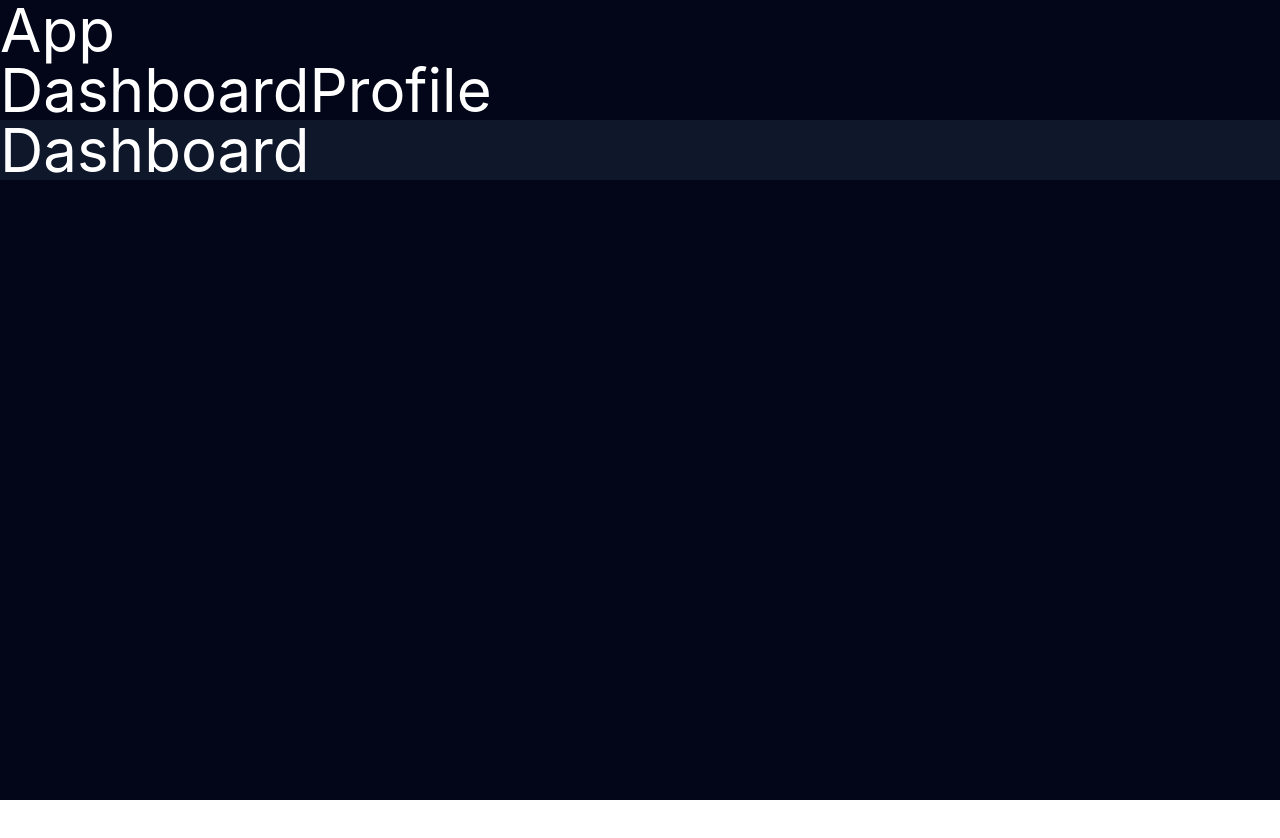
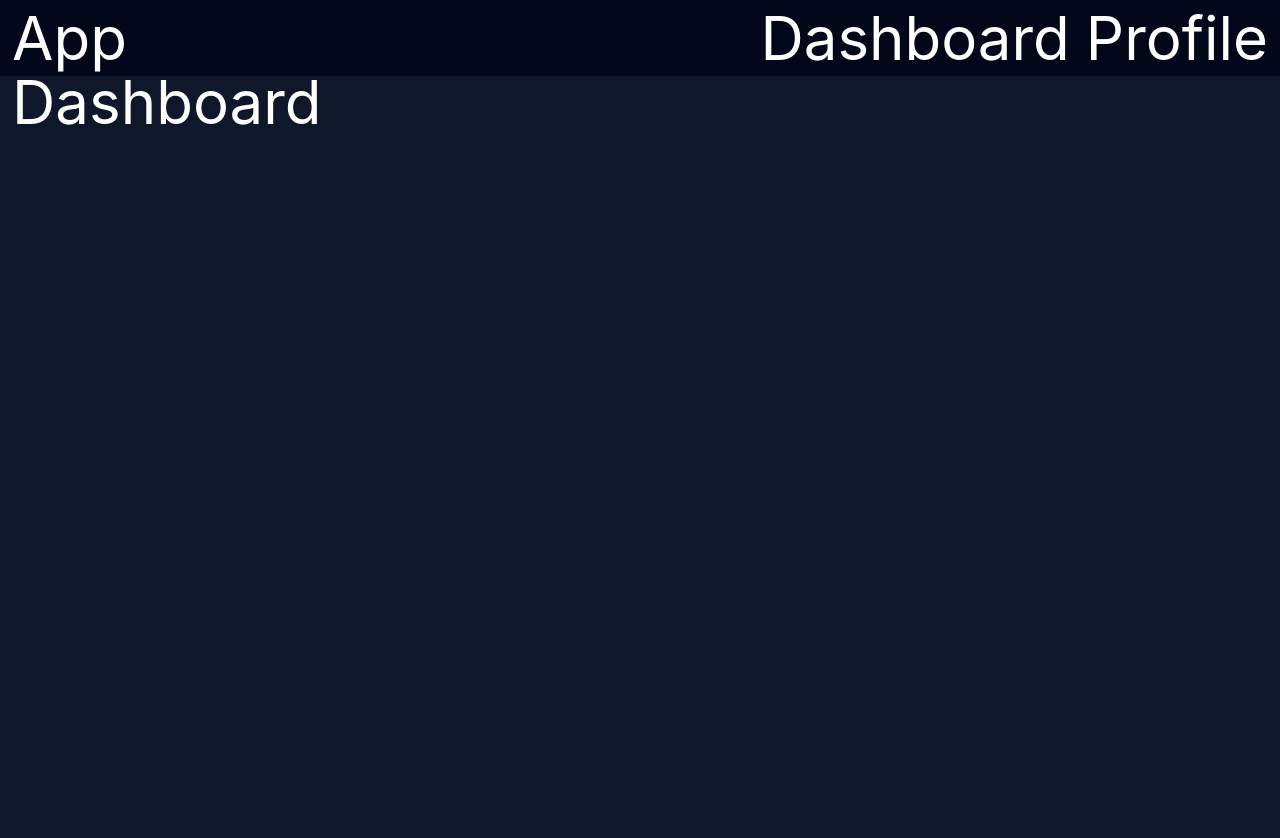
Before and after one commit to cuckoodile/SHS-PHPMYSQL-2026-2027, a React (Vite) app: page / in a window 1280 px wide. Shown: the top 838 px of the page. Before the commit the page ends 800 px from the top, so only its background shows below. Built offline with nearby package versions, Linux system fonts and the light colour scheme.

Commit message:
Updated header and added Footer and Header components

```diff
--- a/src/App.jsx
+++ b/src/App.jsx
@@ -1,25 +1,18 @@
-import React, { useState, useEffect } from "react";
-import { Outlet, useNavigate } from "react-router";
-import Dashboard from "./pages/Dashboard";
+import { Outlet } from "react-router";
+import Header from "./components/Header";
+import Footer from "./components/Footer";
 
 export default function App() {
-  const nav = useNavigate()
+  return (
+    <div className="bg-slate-950 text-white text-6xl min-h-screen flex flex-col">
+      <Header />
 
-  return (
-    <div className="bg-slate-950 text-white text-6xl min-h-screen">
-      <header>
-        <h1>App</h1>
-
-        <nav>
-          <button onClick={() => nav('/')}>Dashboard</button>
-          <button onClick={() => nav('/profile')}>Profile</button>
-        </nav>
-      </header>
-
-      <main className="bg-slate-900">
+      <main className="bg-slate-900 p-3 flex-1 pt-18">
         {/* <Dashboard /> */}
         <Outlet />
       </main>
+
+      <Footer />
     </div>
   );
 }
--- /dev/null
+++ b/src/components/Footer.jsx
@@ -0,0 +1,9 @@
+import React from "react";
+
+export default function Footer() {
+  return (
+    <footer className="flex justify-center py-3">
+      <p>All rights reserved.</p>
+    </footer>
+  );
+}
--- /dev/null
+++ b/src/components/Header.jsx
@@ -0,0 +1,18 @@
+import React from "react";
+import { useNavigate } from "react-router";
+
+export default function Header() {
+  const nav = useNavigate();
+
+  return (
+    <header className="w-full bg-slate-950/90 flex justify-between items-center px-3 py-2 fixed top-0 left-0">
+      <h1>App</h1>
+
+      <nav className="flex gap-4">
+        {/* Absolute Pathing */}
+        <button onClick={() => nav("/")}>Dashboard</button>
+        <button onClick={() => nav("/profile")}>Profile</button>
+      </nav>
+    </header>
+  );
+}
--- a/src/pages/Dashboard.jsx
+++ b/src/pages/Dashboard.jsx
@@ -1,7 +1,5 @@
-import React from 'react'
+import React from "react";
 
 export default function Dashboard() {
-  return (
-    <div>Dashboard</div>
-  )
+  return <div className="h-[200vh]">Dashboard</div>;
 }
--- a/src/pages/Profile.jsx
+++ b/src/pages/Profile.jsx
@@ -1,7 +1,5 @@
-import React from 'react'
+import React from "react";
 
 export default function Profile() {
-  return (
-    <div>Profile</div>
-  )
+  return <div>Profile</div>;
 }
```
